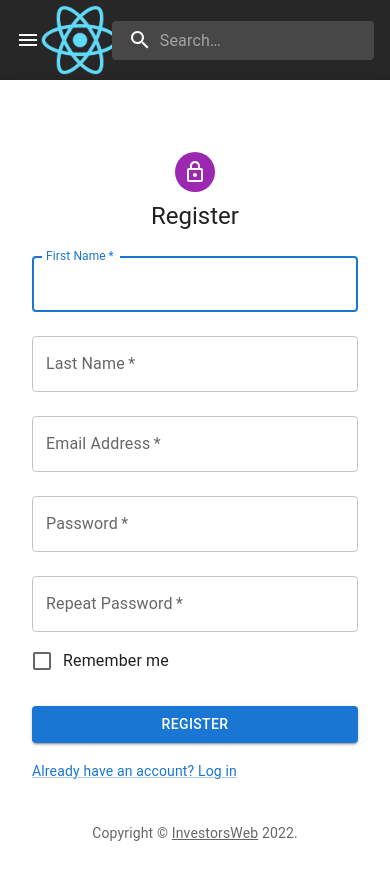
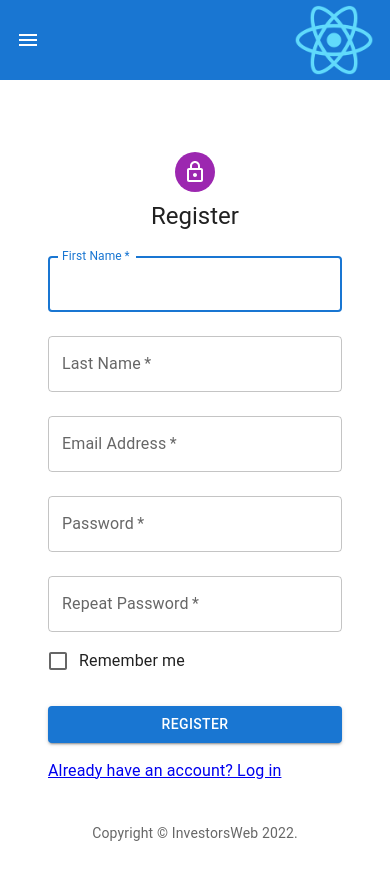
Before and after one commit to ValEmpire/investorsweb, a React (Create React App) app in the folder client/: page /register in a window 390 px wide. Shown: the top 880 px of the page. Built offline with nearby package versions, Linux system fonts and the light colour scheme.

Commit message:
fixed navbar, add background to auth pages

```diff
--- a/client/src/App.js
+++ b/client/src/App.js
@@ -18,6 +18,9 @@ import RegisterPage from "./pages/RegisterPage";
 import UserPage from "./pages/UserPage";
 import CreateProjectPage from "./pages/CreateProjectPage";
 import ProjectDashboardPage from "./pages/ProjectDashboardPage";
+
+// theme
+import { setTheme } from "./theme";
 
 function App() {
   const [user, setUser] = useState({});
@@ -42,6 +45,7 @@ function App() {
   // getUserDetails when component did mount
   useEffect(() => {
     handleUser();
+    setTheme();
   }, []);
 
   // guard the pages thats need authentication
--- /dev/null
+++ b/client/src/components/AuthBackground.js
@@ -0,0 +1,21 @@
+import { Grid } from "@mui/material";
+import React from "react";
+
+const AuthBackground = () => {
+  return (
+    <Grid
+      item
+      xs={false}
+      sm={4}
+      md={7}
+      sx={{
+        backgroundImage: "url(/images/bg.png)",
+        backgroundRepeat: "no-repeat",
+        backgroundSize: "contain",
+        backgroundPosition: "left",
+      }}
+    />
+  );
+};
+
+export default AuthBackground;
--- a/client/src/layout/index.js
+++ b/client/src/layout/index.js
@@ -1,12 +1,30 @@
-import React from "react";
+import React, { useEffect, useState } from "react";
 import Box from "@mui/material/Box";
-import NavPage from "./navbar";
+import { ThemeProvider } from "@mui/material/styles";
+import Navbar from "./navbar";
+import { getTheme } from "../theme";
+import { Container } from "@mui/material";
 
 const Layout = (props) => {
+  const [theme, setTheme] = useState();
+
+  useEffect(() => {
+    const themeFromCookies = getTheme();
+
+    setTheme(themeFromCookies);
+  }, []);
+
   return (
     <>
-      <NavPage />
-      <Box>{props.children}</Box>
+      {theme && (
+        <ThemeProvider theme={theme}>
+          <Navbar setTheme={setTheme} />
+          <Box height={"80px"} />
+          <Container maxWidth="xl">
+            <Box>{props.children}</Box>
+          </Container>
+        </ThemeProvider>
+      )}
     </>
   );
 };
--- a/client/src/layout/navbar/index.js
+++ b/client/src/layout/navbar/index.js
@@ -1,61 +1,14 @@
 import * as React from "react";
-import { styled, alpha } from "@mui/material/styles";
 import AppBar from "@mui/material/AppBar";
 import Box from "@mui/material/Box";
 import Toolbar from "@mui/material/Toolbar";
 import Typography from "@mui/material/Typography";
-import InputBase from "@mui/material/InputBase";
 import MenuIcon from "@mui/icons-material/Menu";
-import SearchIcon from "@mui/icons-material/Search";
 import Avatar from "@mui/material/Avatar";
 import MenuItem from "@mui/material/MenuItem";
 import Button from "@mui/material/Button";
 import Menu from "@mui/material/Menu";
 import Container from "@mui/material/Container";
-import { ThemeProvider, createTheme } from "@mui/material/styles";
-import Stack from "@mui/material/Stack";
-
-const Search = styled("div")(({ theme }) => ({
-  position: "relative",
-  borderRadius: theme.shape.borderRadius,
-  backgroundColor: alpha(theme.palette.common.white, 0.15),
-  "&:hover": {
-    backgroundColor: alpha(theme.palette.common.white, 0.25),
-  },
-  marginRight: theme.spacing(2),
-  marginLeft: 0,
-  width: "100%",
-  [theme.breakpoints.up("sm")]: {
-    marginLeft: theme.spacing(3),
-    width: "auto",
-  },
-}));
-
-const SearchIconWrapper = styled("div")(({ theme }) => ({
-  padding: theme.spacing(0, 2),
-  height: "100%",
-  position: "absolute",
-  pointerEvents: "none",
-  display: "flex",
-  alignItems: "center",
-  justifyContent: "center",
-}));
-
-const StyledInputBase = styled(InputBase)(({ theme }) => ({
-  color: "inherit",
-  "& .MuiInputBase-input": {
-    padding: theme.spacing(1, 1, 1, 0),
-    // vertical padding + font size from searchIcon
-    paddingLeft: `calc(1em + ${theme.spacing(4)})`,
-    transition: theme.transitions.create("width"),
-    width: "100%",
-    [theme.breakpoints.up("md")]: {
-      "&:focus": {
-        width: "20ch",
-      },
-    },
-  },
-}));
 
 const pages = [
   "Start Investing",
@@ -69,36 +22,17 @@ const pages = [
 
 const ResponsiveAppBar = () => {
   const [anchorElNav, setAnchorElNav] = React.useState(null);
-  const [anchorElUser, setAnchorElUser] = React.useState(null);
 
   const handleOpenNavMenu = (event) => {
     setAnchorElNav(event.currentTarget);
-  };
-  const handleOpenUserMenu = (event) => {
-    setAnchorElUser(event.currentTarget);
   };
 
   const handleCloseNavMenu = () => {
     setAnchorElNav(null);
   };
 
-  const handleCloseUserMenu = () => {
-    setAnchorElUser(null);
-  };
-
-  const darkTheme = createTheme({
-    palette: {
-      mode: "dark",
-      primary: {
-        main: "#1976d2",
-      },
-    },
-  });
-
   return (
-    <Stack spacing={2} sx={{ flexGrow: 1 }}>
-      <ThemeProvider theme={darkTheme}>
-        <AppBar position="static" color="primary">
+    <AppBar position="fixed" elevation={0}>
       <Container maxWidth="xl">
         <Toolbar disableGutters>
           <Typography
@@ -144,12 +78,7 @@ const ResponsiveAppBar = () => {
               ))}
             </Menu>
           </Box>
-              <Typography
-                variant="h6"
-                noWrap
-                component="div"
-                // sx={{ flexGrow: 1, display: { xs: 'flex', md: 'none' } }}
-              >
+          <Typography variant="h6" noWrap component="div">
             <Avatar
               alt="Logo"
               src="/images/logo192.png"
@@ -157,19 +86,6 @@ const ResponsiveAppBar = () => {
               variant="square"
             />
           </Typography>
-              <Box sx={{ flexGrow: 0 }}>
-                {/* <Box sx={{ display: { xs: 'none', md: 'flex' } }}> */}
-
-                <Search>
-                  <SearchIconWrapper>
-                    <SearchIcon />
-                  </SearchIconWrapper>
-                  <StyledInputBase
-                    placeholder="Search…"
-                    inputProps={{ "aria-label": "search" }}
-                  />
-                </Search>
-              </Box>
 
           <Box sx={{ flexGrow: 1, display: { xs: "none", md: "flex" } }}>
             {pages.map((page) => (
@@ -185,8 +101,6 @@ const ResponsiveAppBar = () => {
         </Toolbar>
       </Container>
     </AppBar>
-      </ThemeProvider>
-    </Stack>
   );
 };
 export default ResponsiveAppBar;
--- a/client/src/routes/login/index.js
+++ b/client/src/routes/login/index.js
@@ -5,13 +5,13 @@ import CssBaseline from "@mui/material/CssBaseline";
 import TextField from "@mui/material/TextField";
 import FormControlLabel from "@mui/material/FormControlLabel";
 import Checkbox from "@mui/material/Checkbox";
-import Link from "@mui/material/Link";
-import Paper from "@mui/material/Paper";
+import { Link } from "react-router-dom";
 import Box from "@mui/material/Box";
 import Grid from "@mui/material/Grid";
 import LockOutlinedIcon from "@mui/icons-material/LockOutlined";
 import Typography from "@mui/material/Typography";
 import { createTheme, ThemeProvider } from "@mui/material/styles";
+import AuthBackground from "../../components/AuthBackground";
 
 //Ridux
 import { useDispatch } from "react-redux";
@@ -26,10 +26,7 @@ function Copyright(props) {
       {...props}
     >
       {"Copyright © "}
-      <Link color="inherit" href="https://mui.com/">
-        InvestorsWeb
-      </Link>{" "}
-      {new Date().getFullYear()}
+      InvestorsWeb {new Date().getFullYear()}
       {"."}
     </Typography>
   );
@@ -59,25 +56,15 @@ export default function LogIn() {
 
   return (
     <ThemeProvider theme={theme}>
-      <Grid container component="main" sx={{ height: "100vh" }}>
+      <Grid
+        container
+        component="main"
+        sx={{ height: "100vh" }}
+        justifyContent="center"
+      >
         <CssBaseline />
-        <Grid
-          item
-          xs={false}
-          sm={4}
-          md={7}
-          sx={{
-            backgroundImage: "url(https://source.unsplash.com/random)",
-            backgroundRepeat: "no-repeat",
-            backgroundColor: (t) =>
-              t.palette.mode === "light"
-                ? t.palette.grey[50]
-                : t.palette.grey[900],
-            backgroundSize: "cover",
-            backgroundPosition: "center",
-          }}
-        />
-        <Grid item xs={12} sm={8} md={5} component={Paper} elevation={6} square>
+        <AuthBackground />
+        <Grid item xs={12} sm={8} md={5}>
           <Box
             sx={{
               my: 8,
@@ -133,9 +120,7 @@ export default function LogIn() {
               </Button>
               <Grid container>
                 <Grid item>
-                  <Link href="/register" variant="body2">
-                    {"Don't have an account? Sign Up"}
-                  </Link>
+                  <Link to="/register">{"Don't have an account? Sign Up"}</Link>
                 </Grid>
               </Grid>
               <Copyright sx={{ mt: 5 }} />
--- a/client/src/routes/register/index.js
+++ b/client/src/routes/register/index.js
@@ -5,13 +5,13 @@ import CssBaseline from "@mui/material/CssBaseline";
 import TextField from "@mui/material/TextField";
 import FormControlLabel from "@mui/material/FormControlLabel";
 import Checkbox from "@mui/material/Checkbox";
-import Link from "@mui/material/Link";
-import Paper from "@mui/material/Paper";
 import Box from "@mui/material/Box";
 import Grid from "@mui/material/Grid";
 import LockOutlinedIcon from "@mui/icons-material/LockOutlined";
 import Typography from "@mui/material/Typography";
 import { createTheme, ThemeProvider } from "@mui/material/styles";
+import AuthBackground from "../../components/AuthBackground";
+import { Link } from "react-router-dom";
 
 // Redux
 import { useDispatch } from "react-redux";
@@ -26,10 +26,7 @@ function Copyright(props) {
       {...props}
     >
       {"Copyright © "}
-      <Link color="inherit" href="https://mui.com/">
-        InvestorsWeb
-      </Link>{" "}
-      {new Date().getFullYear()}
+      InvestorsWeb {new Date().getFullYear()}
       {"."}
     </Typography>
   );
@@ -72,23 +69,8 @@ export default function Register() {
     <ThemeProvider theme={theme}>
       <Grid container component="main" sx={{ height: "100vh" }}>
         <CssBaseline />
-        <Grid
-          item
-          xs={false}
-          sm={4}
-          md={7}
-          sx={{
-            backgroundImage: "url(https://source.unsplash.com/random)",
-            backgroundRepeat: "no-repeat",
-            backgroundColor: (t) =>
-              t.palette.mode === "light"
-                ? t.palette.grey[50]
-                : t.palette.grey[900],
-            backgroundSize: "cover",
-            backgroundPosition: "center",
-          }}
-        />
-        <Grid item xs={12} sm={8} md={5} component={Paper} elevation={6} square>
+        <AuthBackground />
+        <Grid item xs={12} sm={8} md={5}>
           <Box
             sx={{
               my: 8,
@@ -171,9 +153,7 @@ export default function Register() {
               </Button>
               <Grid container>
                 <Grid item>
-                  <Link href="/login" variant="body2">
-                    {"Already have an account? Log in"}
-                  </Link>
+                  <Link to="/login">{"Already have an account? Log in"}</Link>
                 </Grid>
               </Grid>
               <Copyright sx={{ mt: 5 }} />
--- /dev/null
+++ b/client/src/theme/index.js
@@ -0,0 +1,55 @@
+import { createTheme } from "@mui/material/styles";
+import Cookies from "js-cookie";
+
+export const lightTheme = createTheme({
+  palette: {
+    mode: "light",
+    primary: {
+      main: "#1976d2",
+    },
+  },
+});
+
+export const darkTheme = createTheme({
+  palette: {
+    mode: "dark",
+  },
+});
+
+export const setTheme = () => {
+  let theme;
+
+  theme = Cookies.get("theme");
+
+  console.log(theme === "dark");
+
+  if (theme !== "light" && theme !== "dark") {
+    theme = "light";
+
+    Cookies.set("theme", theme);
+  }
+
+  return;
+};
+
+export const toggleTheme = () => {
+  const theme = Cookies.get("theme");
+
+  if (theme === "dark") {
+    Cookies.set("theme", "light");
+
+    return lightTheme;
+  }
+
+  Cookies.set("theme", "dark");
+
+  return darkTheme;
+};
+
+export const getTheme = () => {
+  const theme = Cookies.get("theme");
+
+  if (theme === "light") return lightTheme;
+
+  return darkTheme;
+};
```
Also changed, not shown: client/public/images/bg.png (added), client/src/components/index.js (deleted). Lines whose indentation alone changed are shown as unchanged.
